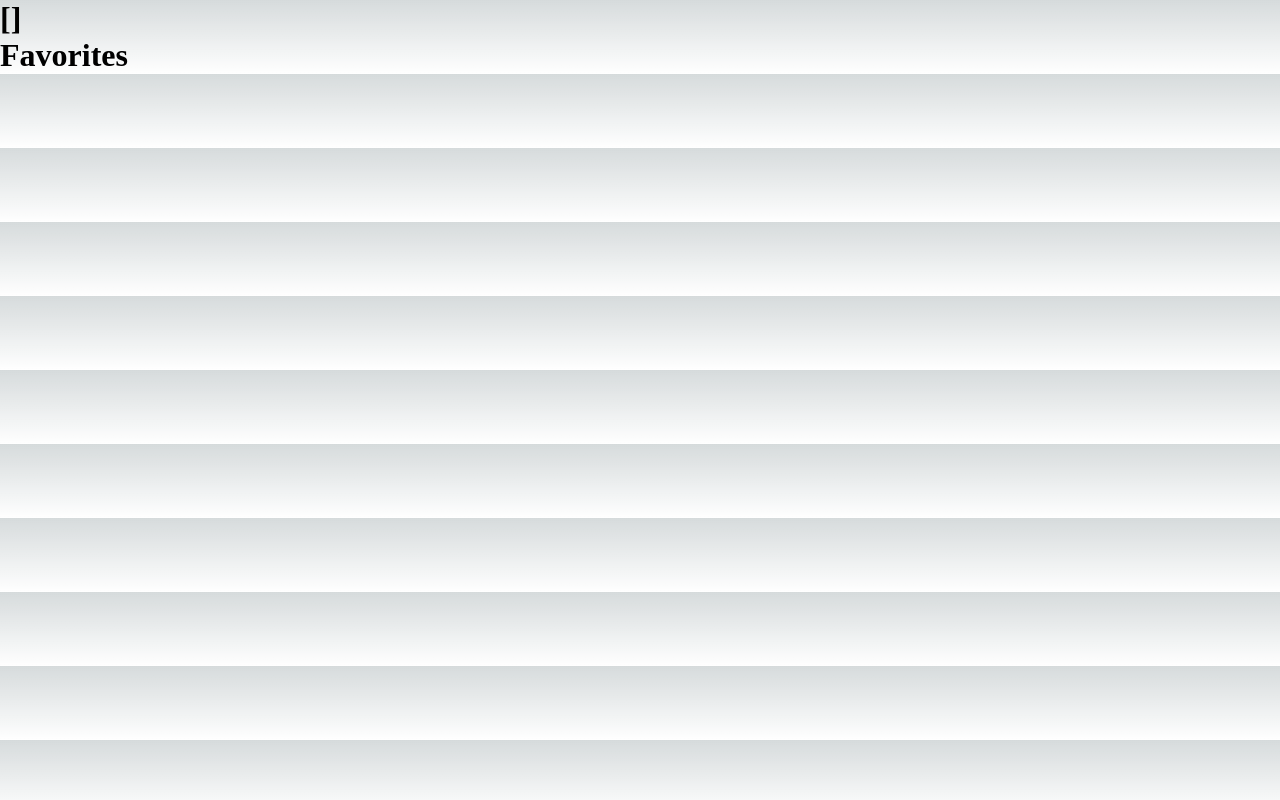
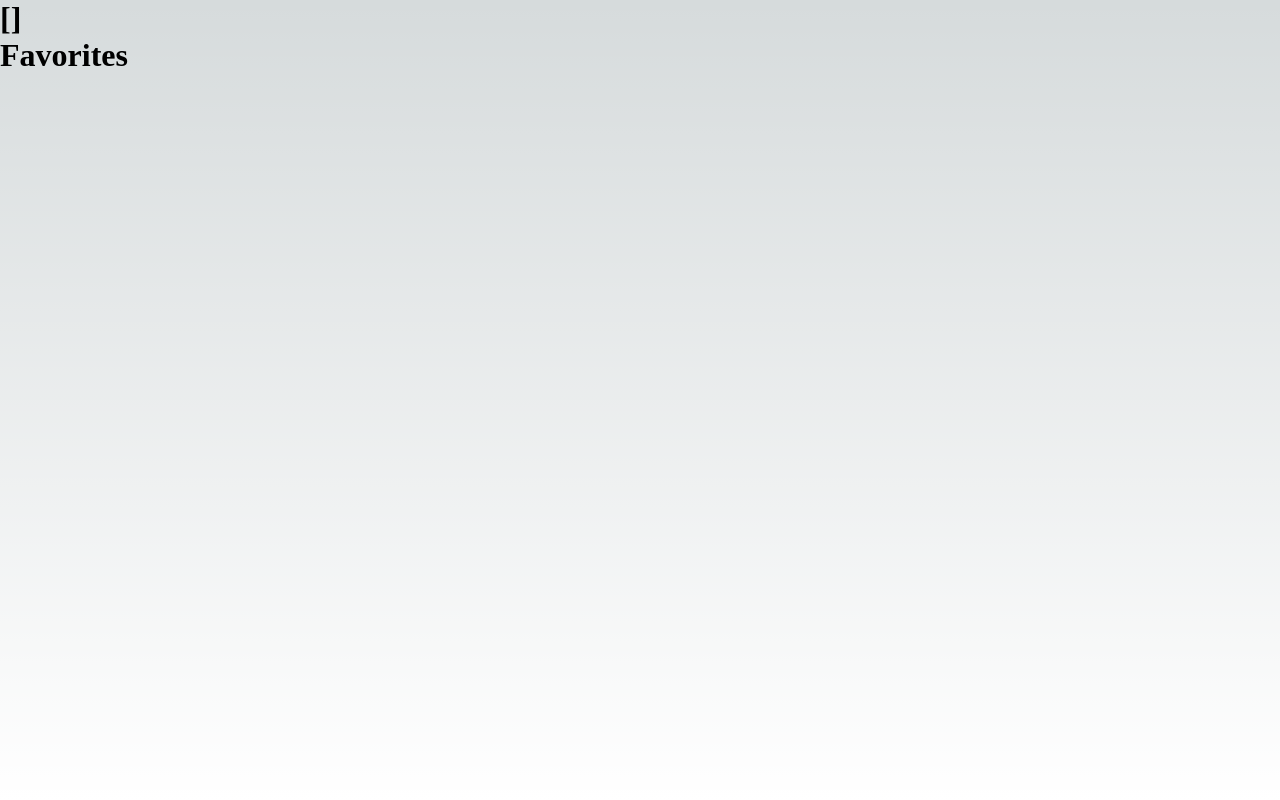
Before and after one commit to fortune-max/imdb-top250, a Next.js app: page /favorites in a window 1280 px wide. Built offline with nearby package versions, Linux system fonts and the light colour scheme.

Commit message:
fix min-height

```diff
--- a/src/app/globals.css
+++ b/src/app/globals.css
@@ -86,6 +86,7 @@ body {
 }
 
 body {
+  min-height: 100vh;
   color: rgb(var(--foreground-rgb));
   background: linear-gradient(
       to bottom,
--- a/src/utils.ts
+++ b/src/utils.ts
@@ -25,7 +25,6 @@ export async function addMovieToFavorites(imdb_id: string) {
         },
         body: JSON.stringify({ imdb_id }),
     });
-    console.log("addMovieToFavorites", imdb_id, res.ok);
     return res.ok;
 }
 
```
